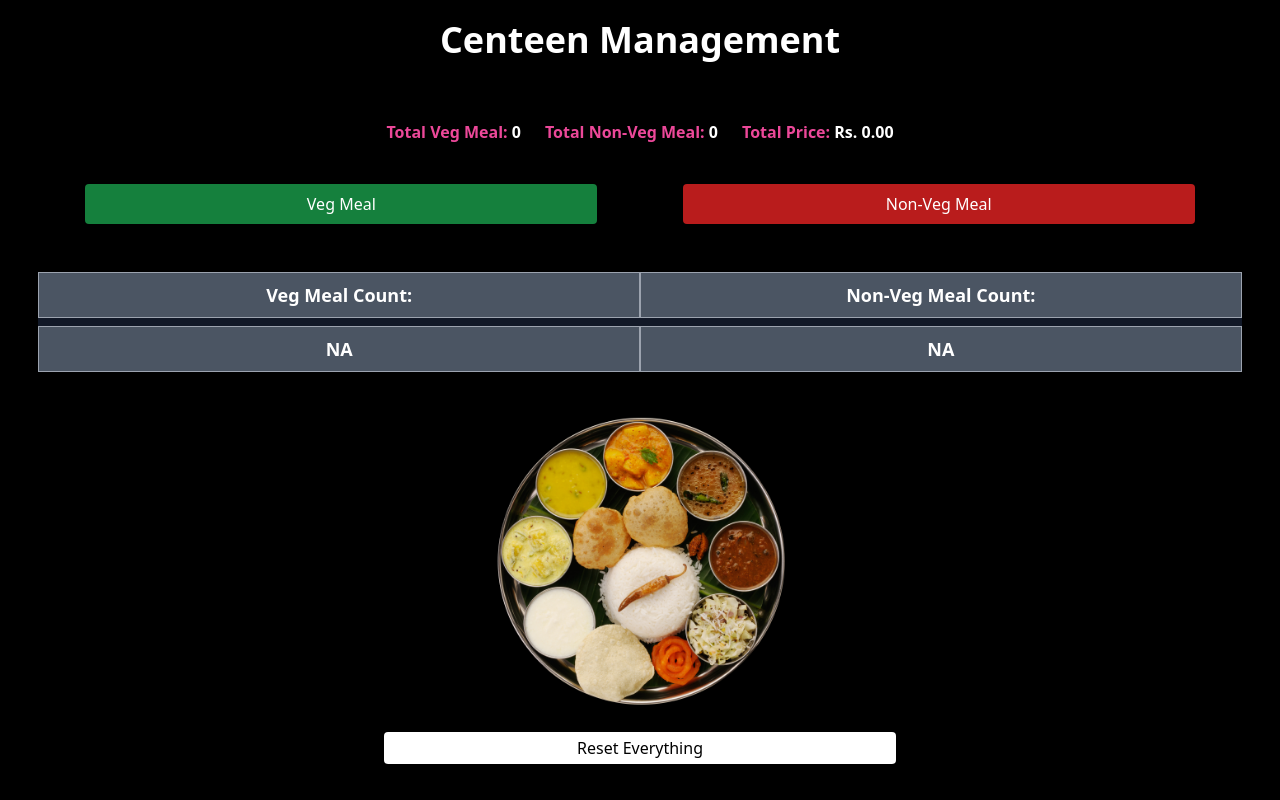
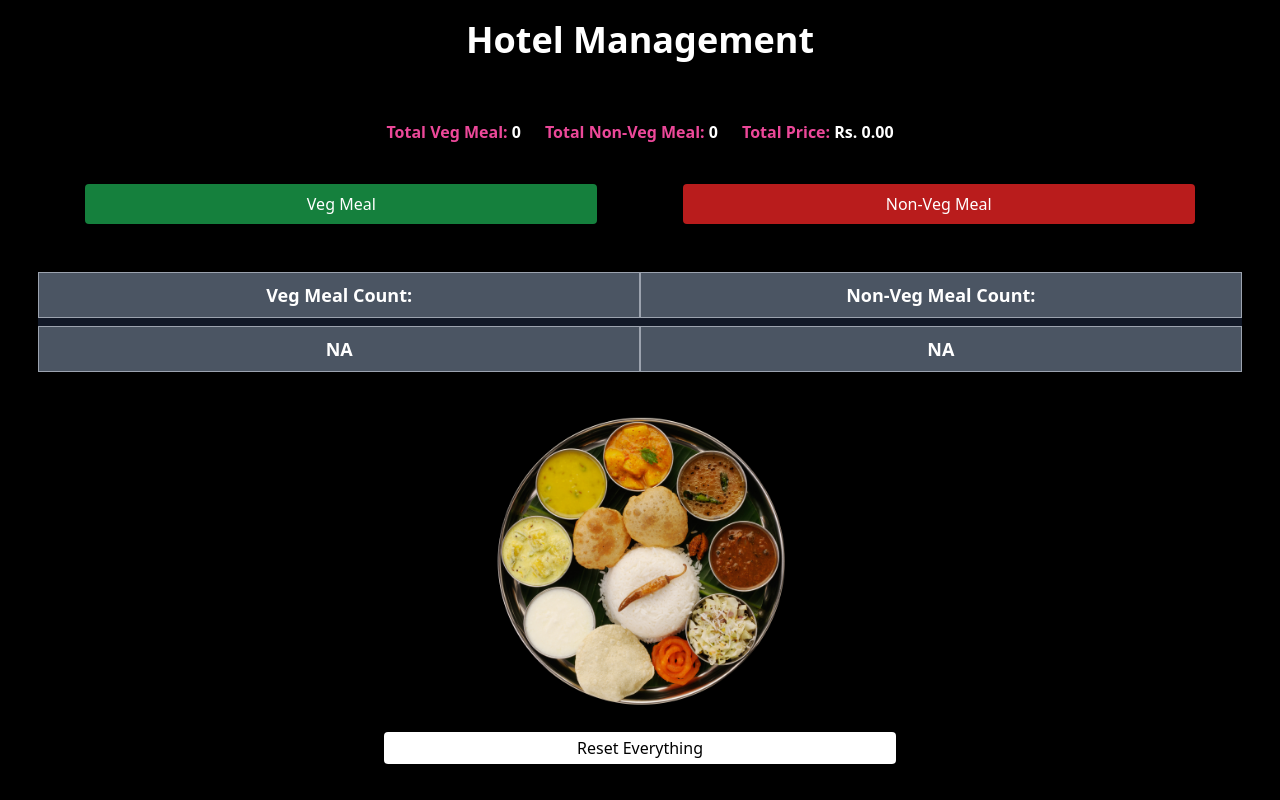
Before and after one commit to ArshadAman/CanteenManagement, a website built with Vite: page index.html in a window 1280 px wide. Built offline with nearby package versions, Linux system fonts and the light colour scheme.

Commit message:
Update index.html

```diff
--- a/index.html
+++ b/index.html
@@ -11,7 +11,7 @@
 
 <body class="bg-black">
 
-    <h1 class="text-4xl font-semibold text-center px-2 py-5 text-white">Centeen Management</h1>
+    <h1 class="text-4xl font-semibold text-center px-2 py-5 text-white">Hotel Management</h1>
 
     <div class="total-details text-pink-500 font-bold flex justify-center space-x-6 py-10 px-8">
         <p class="totalVeg">Total Veg Meal: <span class="text-white" id="total-veg">0</span></p>
```
